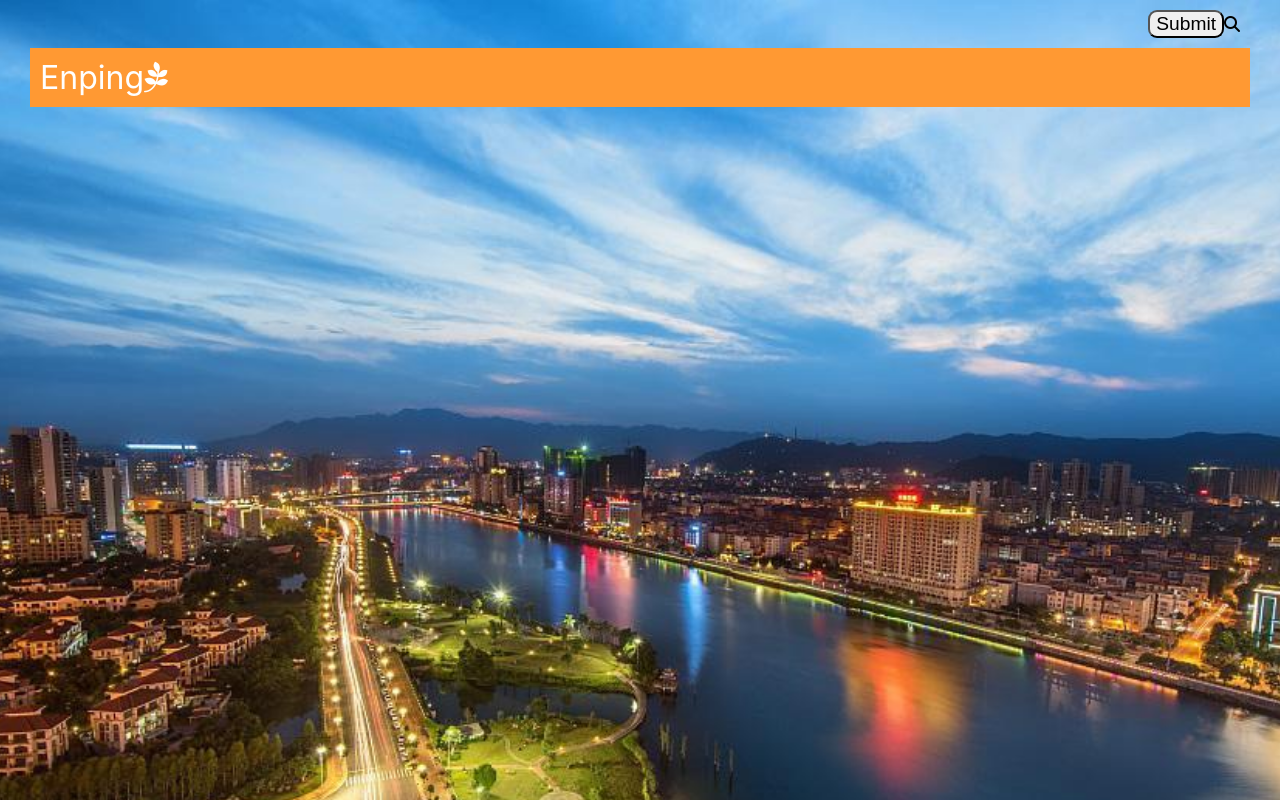
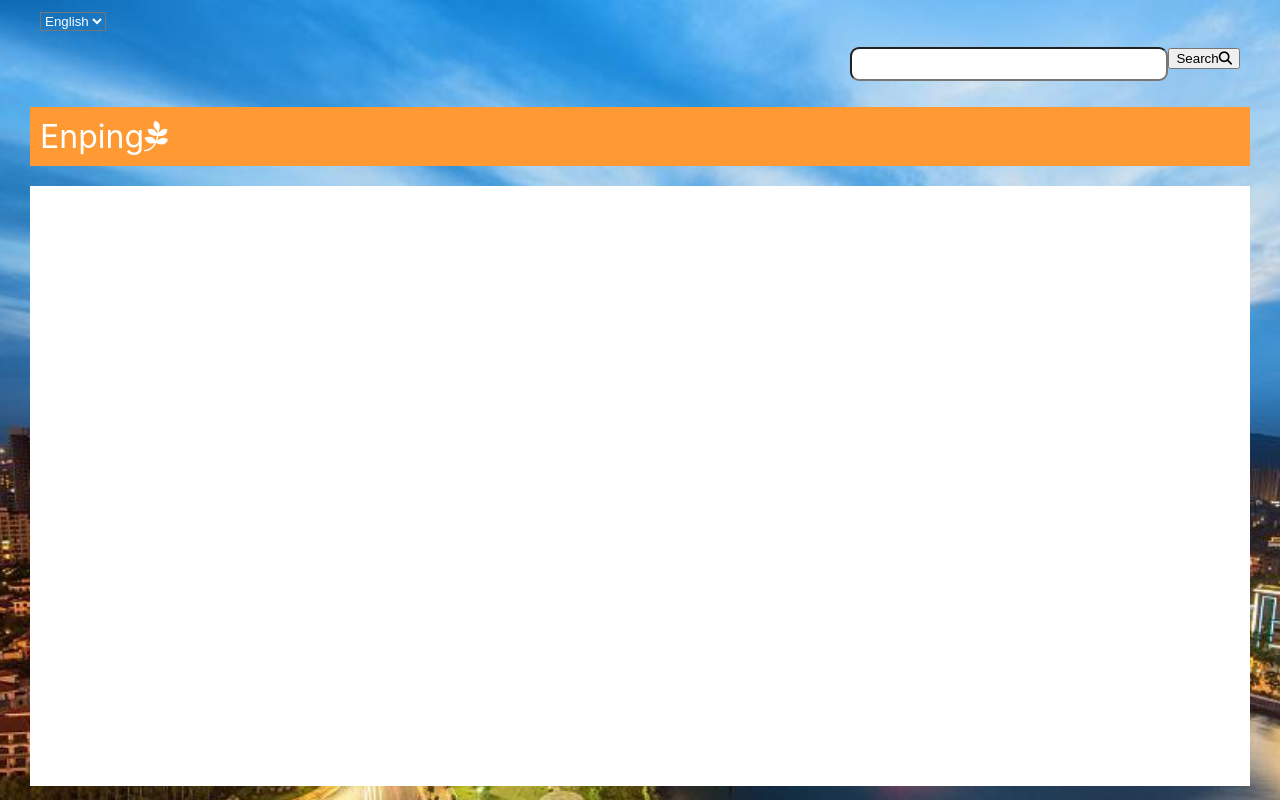
Before and after one commit to LIASY032/react-my-hometown, a React (Create React App) app: page / in a window 1280 px wide. Shown: the top 800 px of the page. Built offline with nearby package versions, Linux system fonts and the light colour scheme.

Commit message:
（〃｀ 3′〃）add middle element and use router

```diff
--- a/package.json
+++ b/package.json
@@ -8,6 +8,7 @@
     "@testing-library/user-event": "^12.8.1",
     "react": "^17.0.1",
     "react-dom": "^17.0.1",
+    "react-router-dom": "^5.2.0",
     "react-scripts": "4.0.3",
     "web-vitals": "^1.1.0"
   },
--- a/src/App.js
+++ b/src/App.js
@@ -2,12 +2,24 @@ import logo from './logo.svg';
 import './App.css';
 import Header from './components/Header';
 import Search from './components/Search';
+import { BrowserRouter as Router, Switch, Route } from 'react-router-dom';
+import SearchPage from './components/pages/SearchPage';
+import Middle from './components/Middle';
 
 function App() {
   return (
     <div className="App">
-      <Search />
-      <Header />
+      <Router>
+        <Search />
+        <Header />
+        <Middle />
+        <Route path="/" />
+        <Route path="/search" component={ SearchPage}/>
+        {/* <Route path="/" />
+        <Route path="/" />
+        <Route path="/" /> */}
+
+      </Router>
     </div>
   );
 }
--- a/src/components/Button.css
+++ b/src/components/Button.css
@@ -0,0 +1,19 @@
+.btn {
+  padding: 8px 8px;
+  border-radius: 9px;
+  outline: none;
+  border: none;
+  cursor: pointer;
+}
+
+.btn--search {
+  border: none;
+  font-size: larger;
+  height: 1.5rem;
+  cursor: pointer;
+  /* border-radius: 18px; */
+}
+
+.btn--search > i {
+  font-size: 1.5rem;
+}
--- a/src/components/Button.js
+++ b/src/components/Button.js
@@ -1,11 +1,13 @@
 import React from 'react';
 import { Link } from 'react-router-dom';
 
-function Button({content, className, onClick, to, linkClassName}) {
+function Button({content, className, onClick, to, linkClassName, icon}) {
     return (
         <div>
             <Link to={to} className={linkClassName}>
-                <button className={className} onClick={onClick}>{ content}</button>
+                <button className={className} onClick={onClick}>{content}
+                <i class={icon}></i>
+                </button>
             </Link>
         </div>
     )
--- /dev/null
+++ b/src/components/Middle.css
@@ -0,0 +1,8 @@
+.middle-container {
+  width: 1220px;
+  height: 600px;
+  margin-left: auto;
+  margin-right: auto;
+  background-color: white;
+  margin-top: 20px;
+}
--- a/src/components/Middle.js
+++ b/src/components/Middle.js
@@ -1,8 +1,9 @@
-import React from 'react'
+import React from 'react';
+import "./Middle.css";
 
 function Middle() {
     return (
-        <div>
+        <div className="middle-container">
 
         </div>
     )
--- a/src/components/Search.css
+++ b/src/components/Search.css
@@ -4,9 +4,20 @@
   padding: 10px 10px;
   margin-left: auto;
   margin-right: auto;
-  text-align: right;
 }
 input {
-  font-size: larger;
+  font-size: 1.5rem;
   border-radius: 9px;
 }
+.menu {
+  display: grid;
+
+  grid-template-columns: repeat(2, auto);
+  list-style: none;
+  text-align: center;
+  justify-content: end;
+}
+.select-language {
+  background-color: transparent;
+  color: white;
+}
--- a/src/components/Search.js
+++ b/src/components/Search.js
@@ -1,10 +1,20 @@
 import React from 'react'
+import Button from './Button'
 import "./Search.css"
 
 function Search() {
     return (
         <div className="search-block">
-            <input type="submit" align="right" ></input><i class="fas fa-search"></i>
+            <select className="select-language">
+                <option>English</option>
+                <option>中文</option>
+            </select>
+            <ul className="menu">
+                <input type="text" ></input>
+                <Button className="btn btn--search" to="/search" icon="fas fa-search" content="Search"/>
+
+            </ul>
+
         </div>
     )
 }
```
Also changed, not shown: 1 other file (tests, documents, lock files or other folders).
